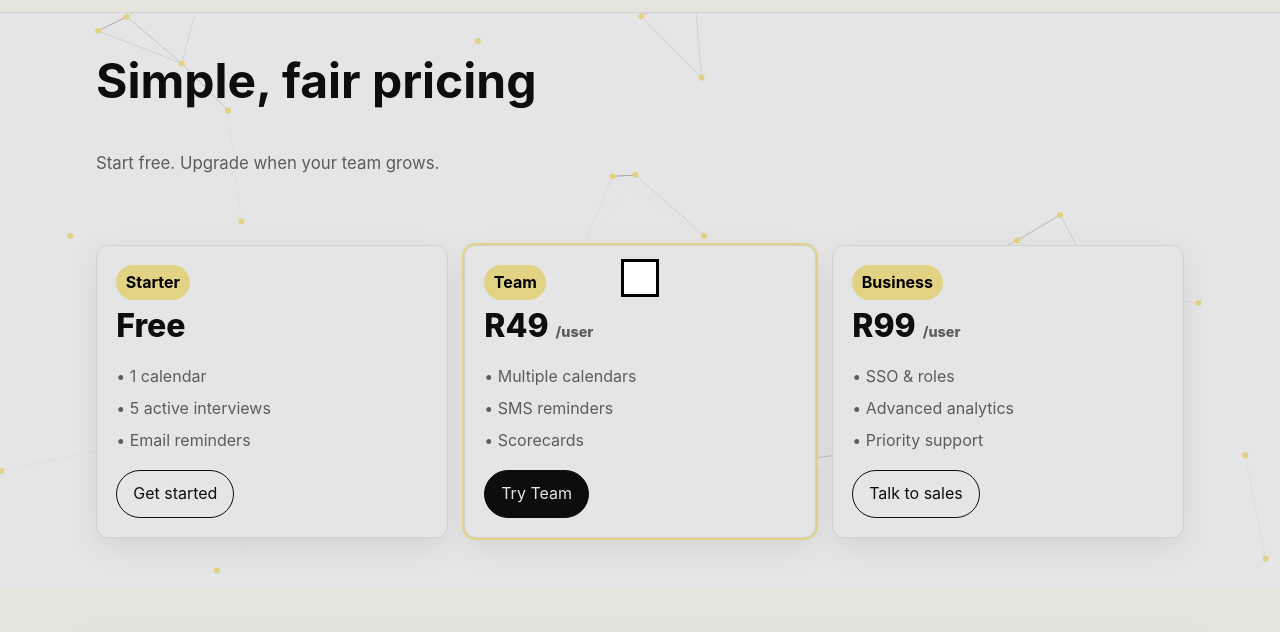
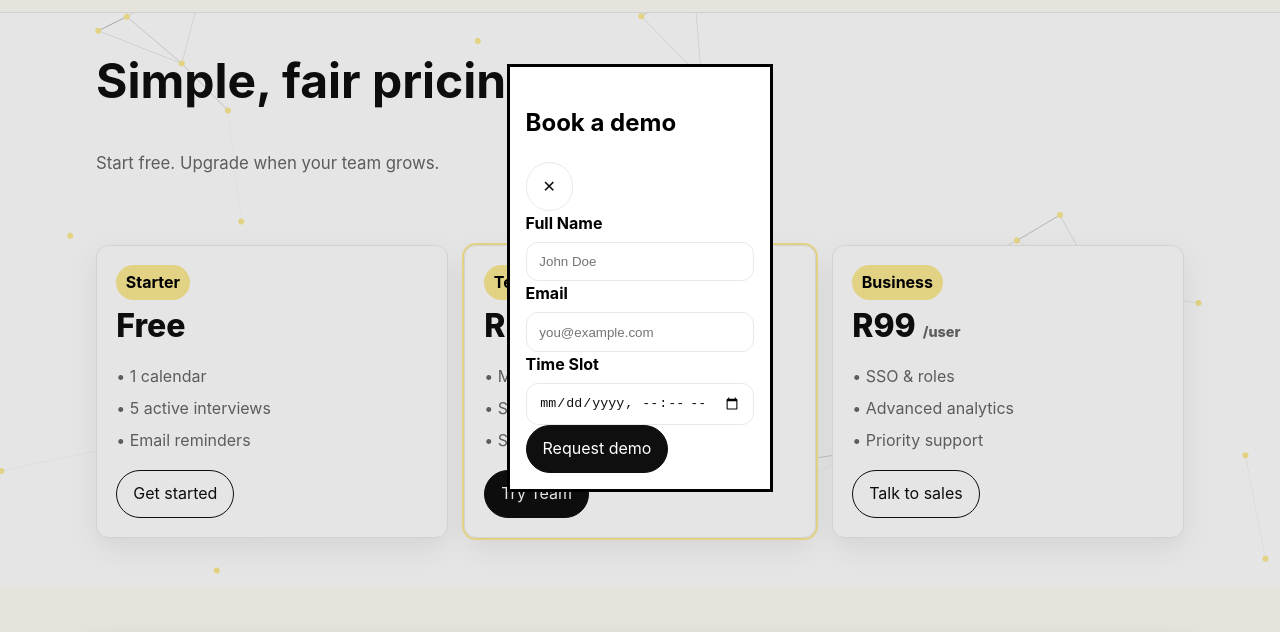
Before and after one commit to Ike-chd/kindlymeet, a plain HTML site: page pricing.html in a window 1280 px wide. Both pictures are taken after a click on the button "Try Team". Shown: the part 122-754 px from the top of the page. Drawn offline with nearby package versions, Linux system fonts and the light colour scheme; a script that the page names is missing.

Commit message:
Update pricing.html

```diff
--- a/pricing.html
+++ b/pricing.html
@@ -131,7 +131,32 @@
         </div>
     </footer>
 
-    <dialog id="demoModal" class="modal"></dialog>
+    <dialog id="demoModal" class="modal" aria-labelledby="demoTitle">
+        <form id="demoForm" class="modal-card" novalidate>
+            <header class="modal-header">
+                <h3 id="demoTitle">Book a demo</h3>
+                <button type="button" id="closeModal" class="btn-ghost close-btn" aria-label="Close">✕</button>
+            </header>
+            <div class="modal-body">
+                <div class="field">
+                    <label for="fullname"><strong>Full Name</strong></label>
+                    <input class="input" id="fullname" name="fullname" placeholder="John Doe" required />
+                    <small class="error">Full name is required.</small>
+                </div>
+                <div class="field">
+                    <label for="email"><strong>Email</strong></label>
+                    <input class="input" id="email" name="email" type="email" placeholder="you@example.com" required />
+                    <small class="error">Valid email is required.</small>
+                </div>
+                <div class="field">
+                    <label for="timeslot"><strong>Time Slot</strong></label>
+                    <input class="input" id="timeslot" name="timeslot" type="datetime-local" required />
+                    <small class="error">Please pick a time slot.</small>
+                </div>
+                <button class="btn" type="submit">Request demo</button>
+            </div>
+        </form>
+    </dialog>
     <div class="toast" id="toast"></div>
 
     <script src="https://cdn.jsdelivr.net/npm/tsparticles@2.0.0/tsparticles.bundle.min.js"></script>
```
